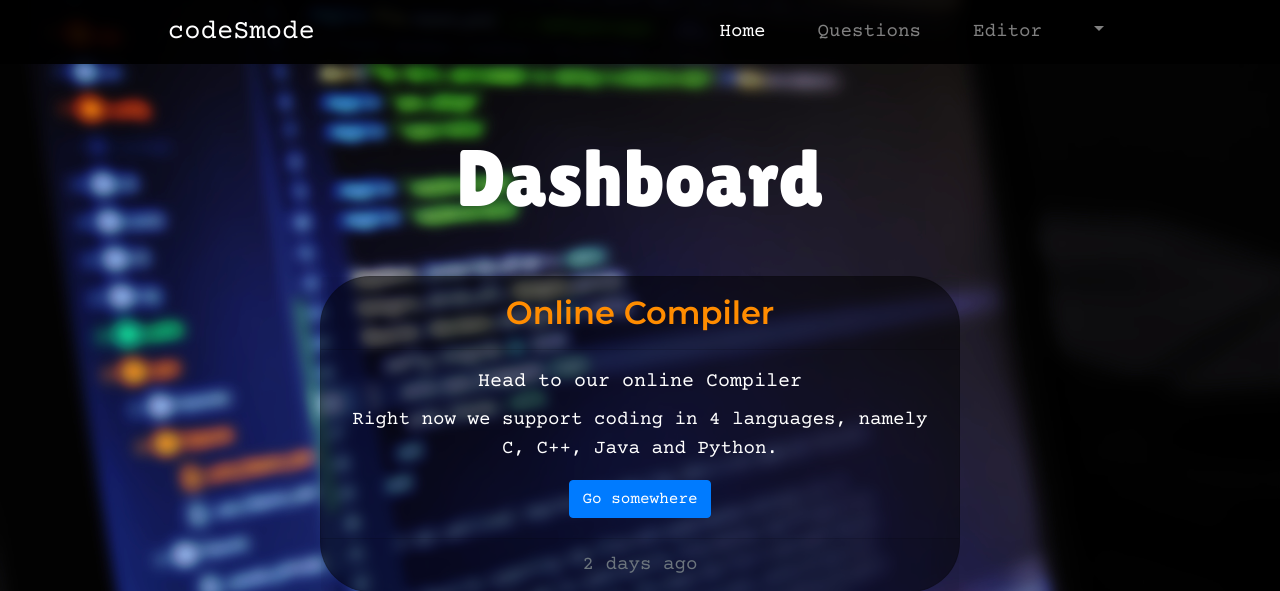
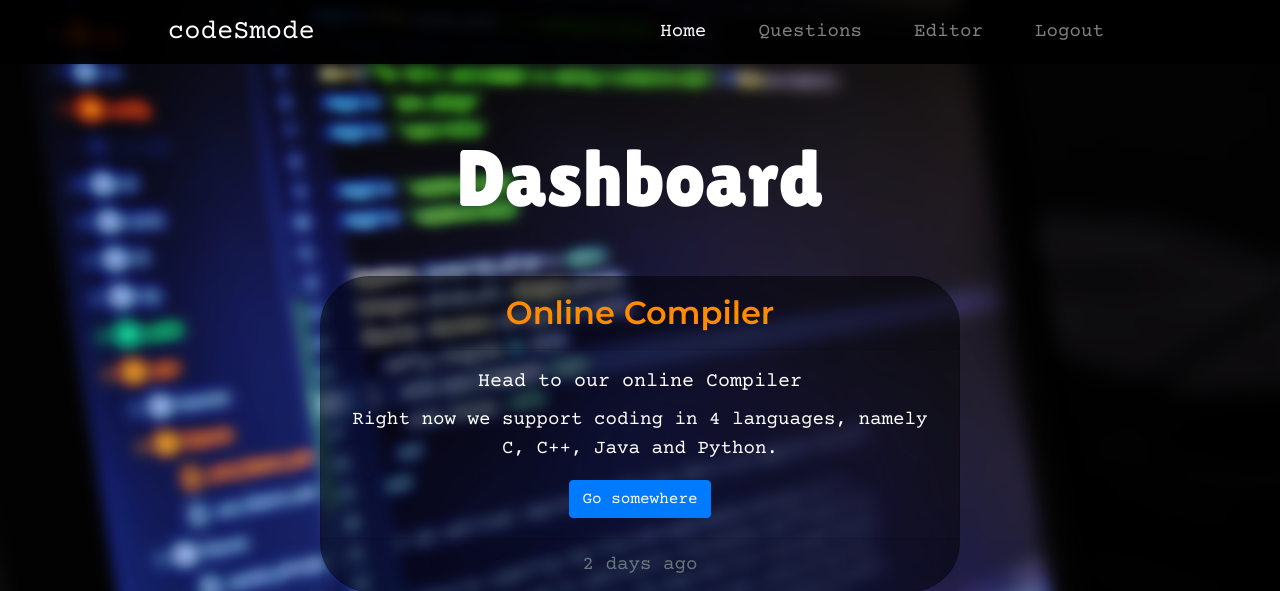
Before and after one commit to roy-a2yush/Online-Compiler, a PHP site: page /dashboard.php in a window 1280 px wide. Shown: the top 591 px of the page. Run offline with PHP 8.4, Linux system fonts and the light colour scheme; a user stored in the database is signed in.

Commit message:
Added logout

```diff
--- a/codex.php
+++ b/codex.php
@@ -117,6 +117,9 @@
       </li>
       <li class="nav-item">
         <a class="nav-link" href="#">Editor</a>
+      </li>
+      <li class="nav-item">
+        <a class="nav-link" href="php_only/logout.php">Logout</a>
       </li>
     </ul>
   </div>
--- a/dashboard.php
+++ b/dashboard.php
@@ -31,11 +31,8 @@
           <li class="nav-item">
             <a class="nav-link" href="codex.php">Editor</a>
           </li>
-          <li class="nav-item dropdown padding-right">
-            <a class="nav-link dropdown-toggle" href="#" id="navbarDropdown" role="button" data-toggle="dropdown" aria-haspopup="true" aria-expanded="false"></a>
-            <div class="dropdown-menu" aria-labelledby="navbarDropdown">
-              <a class="dropdown-item" href="#">username</a>
-              <a class="dropdown-item" href="#">logout</a>
+          <li class="nav-item">
+            <a class="nav-link" href="php_only/logout.php">Logout</a>
           </li>
         </ul>
       </div>
--- a/php_only/logout.php
+++ b/php_only/logout.php
@@ -2,5 +2,5 @@
 	session_start();
 	include 'connection.php';
 	session_destroy();
-	header("Location: index.php?status=0"); //include this logout everywhere.
+	header("Location: ../index.php?status=0"); //include this logout everywhere.
 ?>
--- a/php_only/signIn.php
+++ b/php_only/signIn.php
@@ -6,7 +6,7 @@
   	$email=trim($_POST['email']);
     $password=trim($_POST['password']);
     if($email == "admin" && $password == "admin") {
-      //goto admin
+      header('Location: adminhome.php');
     } else {
   		$password=md5($password);
       $query=$connection->prepare("select * from `user` where email=? and password=?");
@@ -23,7 +23,7 @@
         header("Location: ../dashboard.php");
       } else {
         $error ='Invalid Login Credentials';
-        //header("Location: ../index.php?error=$error");
+        header("Location: ../index.php?error=$error");
       }
     }
   } else {
```
Also changed, not shown: daily_Challenges.php (+2 -5 lines).
